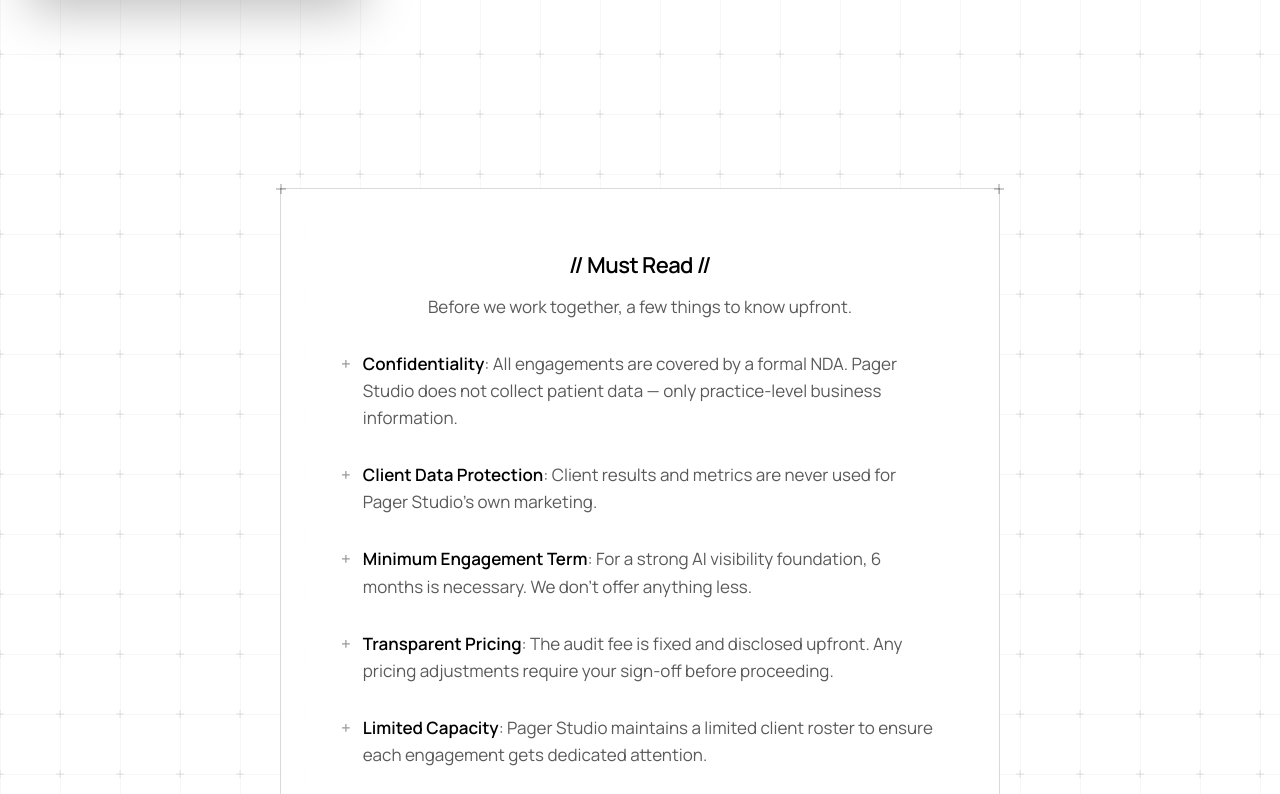
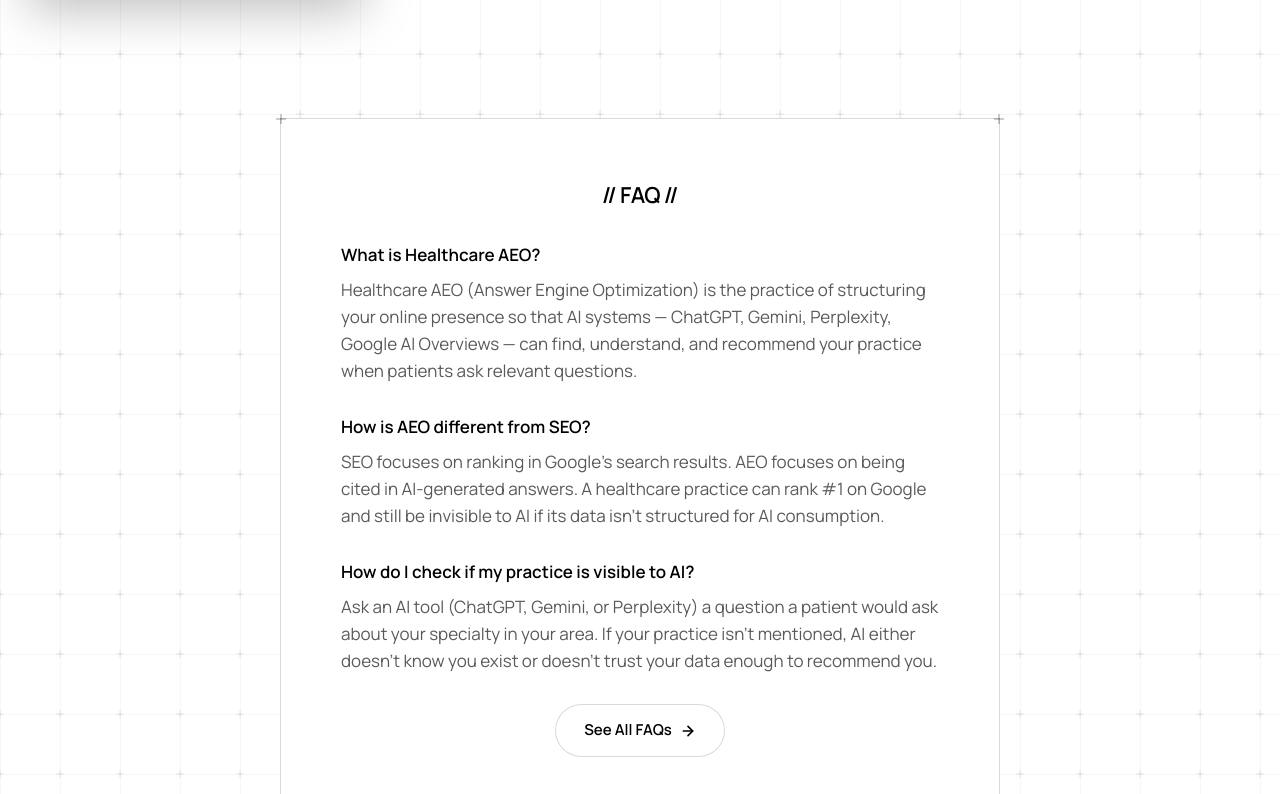
Before and after one commit to pagerstudio/pagerstudio, a Next.js app: page / in a window 1280 px wide. Shown: the part 786-1580 px from the top of the page. Built offline with nearby package versions, Linux system fonts and the light colour scheme.

Commit message:
fix: add dateModified to homepage JSON-LD + FAQ section for content freshness and FAQ bonus signals

```diff
--- a/src/app/page.tsx
+++ b/src/app/page.tsx
@@ -89,6 +89,38 @@ export default async function HomePage() {
         </div>
       </section>
 
+      {/* FAQ */}
+      <section className="px-[20px] md:px-[30px] pt-[40px] md:pt-[80px] pb-[40px] md:pb-[80px]">
+        <GlassCard className="mx-auto max-w-[720px] px-[30px] md:px-[60px] py-[30px] md:py-[60px]">
+          <div className="text-center mb-[20px] md:mb-[30px]">
+            <h2 className="text-title-1 font-semibold tracking-tight">{"// FAQ //"}</h2>
+          </div>
+          <div className="space-y-[20px] md:space-y-[30px]">
+            <div>
+              <h3 className="text-body font-semibold text-black">What is Healthcare AEO?</h3>
+              <p className="mt-[8px] text-body leading-relaxed-body text-text-secondary">
+                Healthcare AEO (Answer Engine Optimization) is the practice of structuring your online presence so that AI systems — ChatGPT, Gemini, Perplexity, Google AI Overviews — can find, understand, and recommend your practice when patients ask relevant questions.
+              </p>
+            </div>
+            <div>
+              <h3 className="text-body font-semibold text-black">How is AEO different from SEO?</h3>
+              <p className="mt-[8px] text-body leading-relaxed-body text-text-secondary">
+                SEO focuses on ranking in Google&apos;s search results. AEO focuses on being cited in AI-generated answers. A healthcare practice can rank #1 on Google and still be invisible to AI if its data isn&apos;t structured for AI consumption.
+              </p>
+            </div>
+            <div>
+              <h3 className="text-body font-semibold text-black">How do I check if my practice is visible to AI?</h3>
+              <p className="mt-[8px] text-body leading-relaxed-body text-text-secondary">
+                Ask an AI tool (ChatGPT, Gemini, or Perplexity) a question a patient would ask about your specialty in your area. If your practice isn&apos;t mentioned, AI either doesn&apos;t know you exist or doesn&apos;t trust your data enough to recommend you.
+              </p>
+            </div>
+          </div>
+          <div className="flex justify-center mt-[30px]">
+            <Button href="/faq" variant="secondary">See All FAQs</Button>
+          </div>
+        </GlassCard>
+      </section>
+
       {/* Must Read */}
       <section className="px-[20px] md:px-[30px] pt-[60px] md:pt-[120px] pb-[90px] md:pb-[180px]">
         <GlassCard className="mx-auto max-w-[720px] mt-[20px] md:mt-[30px] px-[30px] md:px-[60px] py-[30px] md:py-[60px]">
@@ -164,6 +196,7 @@ export default async function HomePage() {
               "@id": "https://pagerstudio.space/#webpage",
               name: "Healthcare AEO Strategist — Sandeep Kumar",
               url: "https://pagerstudio.space",
+              dateModified: "2026-08-25",
               speakable: {
                 "@type": "SpeakableSpecification",
                 cssSelector: ["h1"],
```
